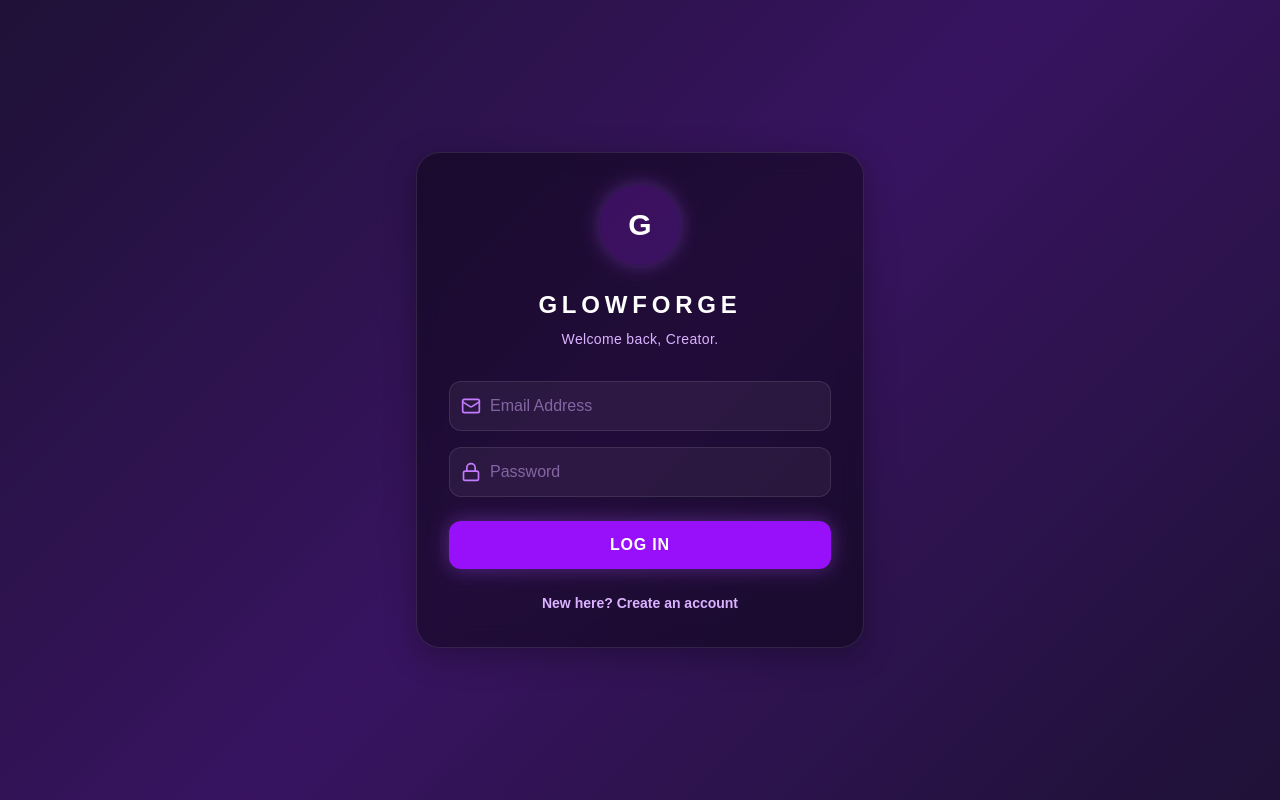
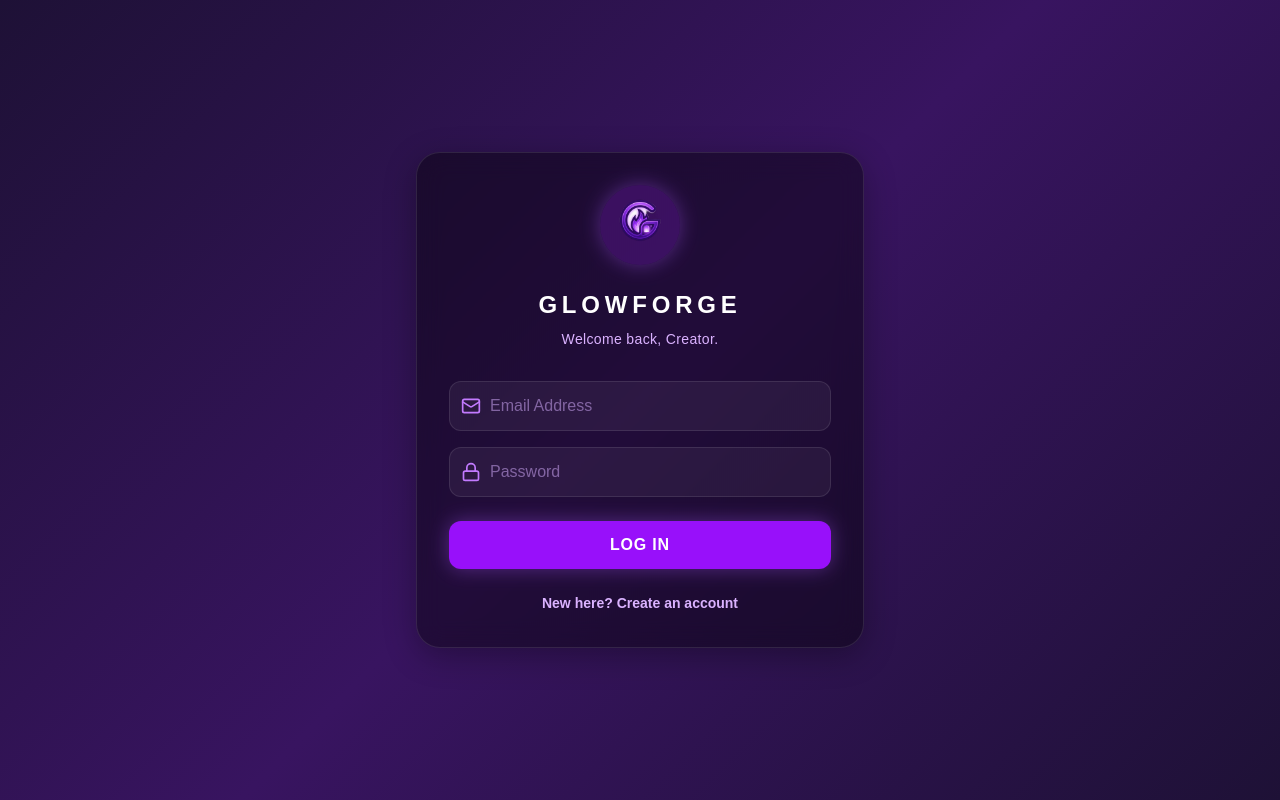
Before and after one commit to dullareymart19webde/glow-forge-ai, a Next.js app in the folder web/: page / in a window 1280 px wide. Built offline with nearby package versions, Linux system fonts and the light colour scheme; no server answers.

Commit message:
Add custom logo

```diff
--- a/web/src/app/page.tsx
+++ b/web/src/app/page.tsx
@@ -56,9 +56,8 @@ export default function AuthPage() {
         className="glass-panel p-8 rounded-3xl w-full max-w-md"
       >
         <div className="flex justify-center mb-6">
-          <div className="w-20 h-20 rounded-full glow-effect flex items-center justify-center bg-purple-900/50">
-            {/* Fallback logo if we don't copy the asset immediately */}
-            <span className="text-3xl font-black text-white">G</span>
+          <div className="w-20 h-20 rounded-full glow-effect bg-purple-900/50 flex items-center justify-center shadow-[0_0_20px_rgba(168,85,247,0.5)] overflow-hidden">
+            <img src="/assets/logo.png" alt="GlowForge Logo" className="w-full h-full object-cover" />
           </div>
         </div>
 
--- a/web/src/components/Navigation.tsx
+++ b/web/src/components/Navigation.tsx
@@ -17,8 +17,8 @@ export function Navigation() {
   return (
     <nav className="fixed bottom-0 left-0 right-0 z-50 glass-panel md:relative md:w-64 md:h-screen md:flex-col p-4 flex justify-around md:justify-start gap-4">
       <div className="hidden md:flex items-center gap-4 p-4 mb-8">
-        <div className="w-10 h-10 rounded-full glow-effect bg-purple-900/50 flex items-center justify-center">
-          <span className="text-xl font-black text-white">G</span>
+        <div className="w-10 h-10 rounded-full glow-effect bg-purple-900/50 flex items-center justify-center overflow-hidden shadow-[0_0_15px_rgba(168,85,247,0.5)]">
+          <img src="/assets/logo.png" alt="Logo" className="w-full h-full object-cover" />
         </div>
         <span className="text-white font-bold tracking-widest">GLOWFORGE</span>
       </div>
```
Also changed, not shown: web/public/assets/logo.png (added).
